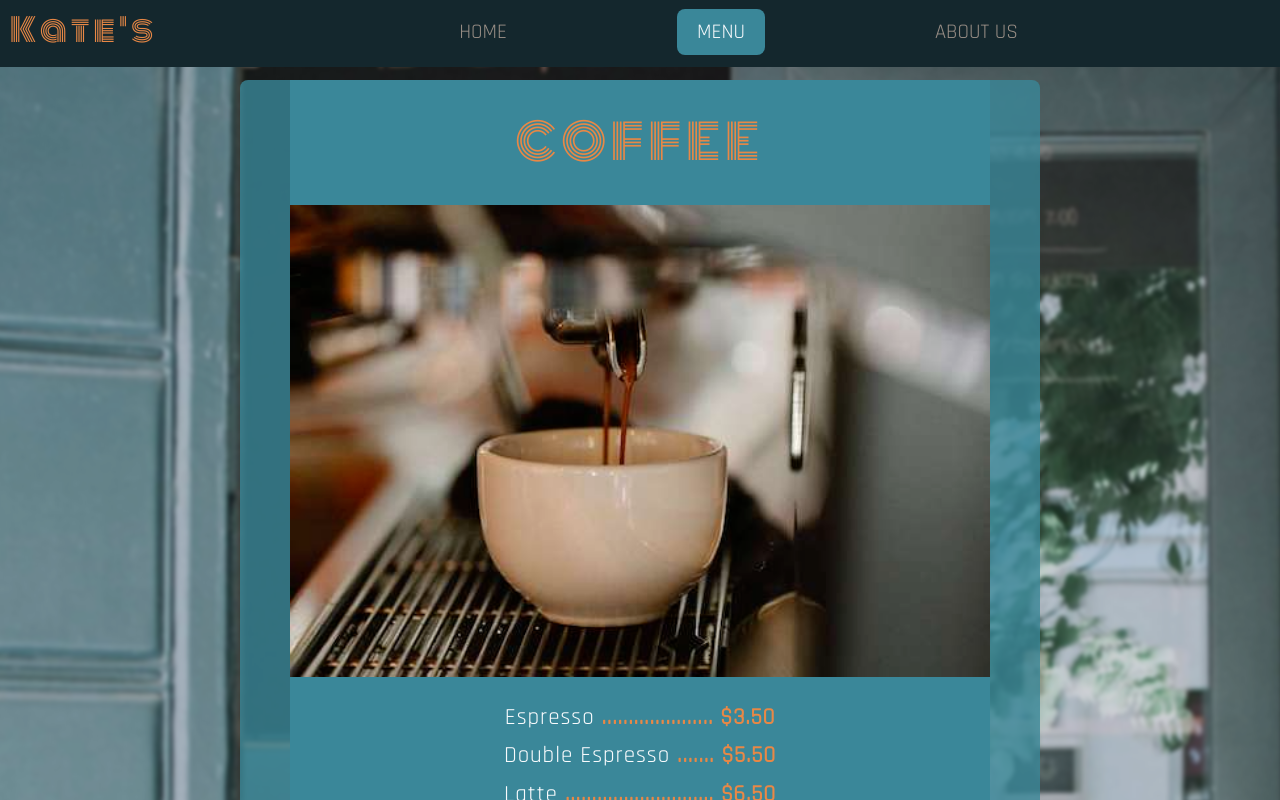
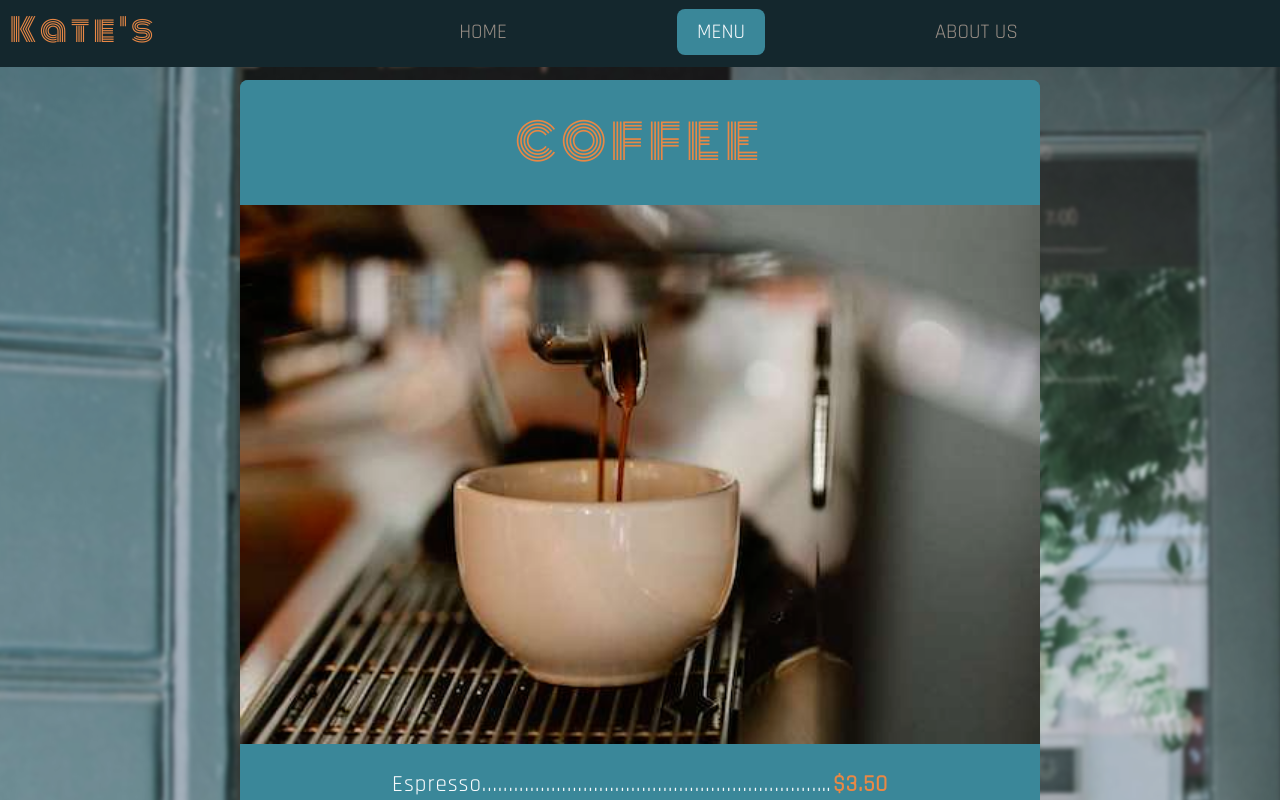
Before and after one commit to KLyamzin/Kates-Kitchen, a website built with webpack: page src/template.html in a window 1280 px wide. Both pictures are taken after a click on the item "MENU". Shown: the top 800 px of the page. Built offline with nearby package versions, Linux system fonts and the light colour scheme.

Commit message:
finished the Menu

```diff
--- a/src/menu.js
+++ b/src/menu.js
@@ -2,33 +2,42 @@ import { resetMain } from "./reset";
 import coffeeMachine from "./assets/pexels-michael-burrows-7125662.png";
 import sandwich from "./assets/pexels-suzy-hazelwood-1209029.jpg";
 import eggDishImage from "./assets/pexels-kiro-wang-7463313.png";
-import desert from "./assets/pexels-engin-akyurt-2478319.jpg";
+import desertImage from "./assets/pexels-engin-akyurt-2478319.jpg";
 const mainDiv = document.querySelector(".main");
 // Menu Items
 const foodSections = ["COFFEE", "MAIN", "DESERTS"];
 const coffee = {
-  Espresso: "..................... $3.50",
-  ["Double Espresso"]: "....... $5.50",
-  Latte: "............................ $6.50",
-  Cappuccino: "................. $5.50",
-  ["Double Cappuccino"]: "... $7.50",
-  Amercano: "................... $4.50",
-  ["Double Amercano"]: "..... $5.50",
-  ["Extra Espresso Shot"]: ". $1.00",
+  Espresso: " $3.50",
+  ["Double Espresso"]: " $5.50",
+  Latte: " $6.50",
+  Cappuccino: " $5.50",
+  ["Double Cappuccino"]: " $7.50",
+  Amercano: " $4.50",
+  ["Double Amercano"]: " $5.50",
+  ["Extra Espresso Shot"]: " $1.00",
 };
 const eggsDish = {
-  ["Avocado Toast"]: "............. $7.00",
-  ["Pan-fried Eggs With Lox"]: "... $12.00",
-  ["Avocado Toast With Egg"]: "... $10.00",
-  ["Avocado Toast With Lox"]: "... $10.00",
-  ["Omelette with Vegetables"]: ".. $10.00",
-  ["Omelette with Lox"]: "........ $10.00",
+  ["Avocado Toast"]: " $7.00",
+  ["Pan-fried Eggs With Lox"]: " $12.00",
+  ["Avocado Toast With Egg"]: " $10.45",
+  ["Avocado Toast With Lox"]: " $11.00",
+  ["Omelette with Vegetables"]: " $10.00",
+  ["Omelette with Lox"]: " $13.45",
+};
+const dessert = {
+  ["Waffle With Cond. Milk"]: "$5.00",
+  ["Cake Of The Day"]: "$4.50",
+  ["Cheese Cake"]: "$5.45",
+  ["French Croissant"]: "$6.45",
+  ["Muffin"]: "$3.95",
+  Cupcake: "$3.50",
 };
 // Calling the functions
 const renderMenu = () => {
   resetMain(mainDiv);
   addMenuSections(coffee, coffeeMachine, foodSections[0]);
   addMenuSections(eggsDish, eggDishImage, foodSections[1]);
+  addMenuSections(dessert, desertImage, foodSections[2]);
 
   function addMenuSections(item, image, section) {
     const itemContainer = document.createElement("div");
@@ -37,7 +46,7 @@ const renderMenu = () => {
     const itemSelections = document.createElement("div");
     // elementsCreate();
     for (let key in item) {
-      itemSelections.innerHTML += `<p class="food-name">${key} <span class="food-price">${item[key]}</span></p>`;
+      itemSelections.innerHTML += `<p class="food-name"> ${key} <span class='dots'> ................................................................................................................................... </span><span class="food-price"> ${item[key]}</span></p>`;
     }
     itemHeader.innerText = section;
     itemImage.setAttribute("src", image);
--- a/src/styles.css
+++ b/src/styles.css
@@ -172,6 +172,8 @@ a {
   padding: 0;
   display: flex;
   flex-direction: column;
+  align-items: center;
+  width: 100%;
 }
 
 .food-header {
@@ -180,35 +182,42 @@ a {
   font-size: calc(1.9em + 0.3vw);
   letter-spacing: 0.11em;
   color: #e88846;
-  /* position: relative; */
   z-index: 10;
   background-color: #3a8799;
   padding: 55px 0;
-  width: 700px;
+  width: 100%;
   margin: 0;
+  border-top-left-radius: 8px;
+  border-top-right-radius: 8px;
 }
 .food-image {
   z-index: 10;
-  /* position: relative;
-  top: -25%; */
   width: 100%;
-
-  /* object-fit: cover; */
 }
 .food-selections {
   z-index: 10;
   background-color: #3a8799;
-  /* position: relative; */
-  /* top: -45%; */
   padding: 10px 0;
   text-align: center;
-  /* display: flex;
-  flex-direction: column;
-  flex-wrap: nowrap;
-  gap: 20px; */
-  /* align-items: center;  */
+  width: 100%;
+  white-space: nowrap;
+  border-bottom-left-radius: 8px;
+  border-bottom-right-radius: 8px;
+}
+.food-name {
+  white-space: nowrap;
+  display: flex;
+  padding: 0 19%;
 }
 .food-price {
   font-weight: 900;
   color: #e88846;
+  margin-left: auto;
 }
+.dots {
+  display: block;
+  text-overflow: ellipsis;
+  white-space: nowrap;
+  max-width: 600px;
+  overflow: hidden;
+}
```
